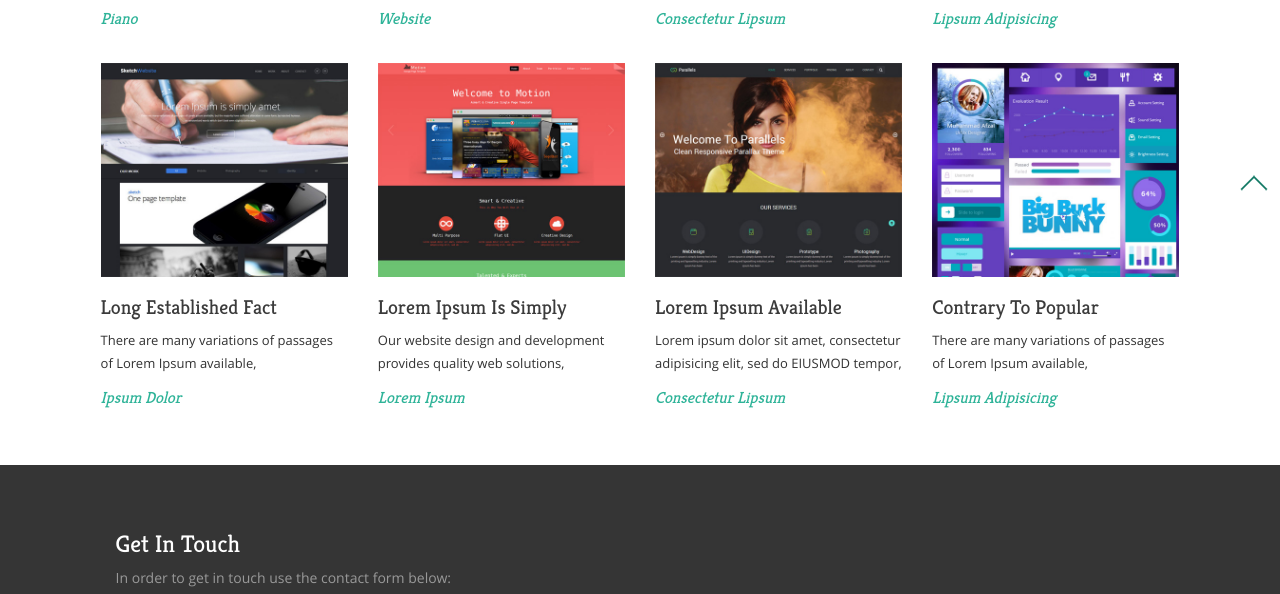
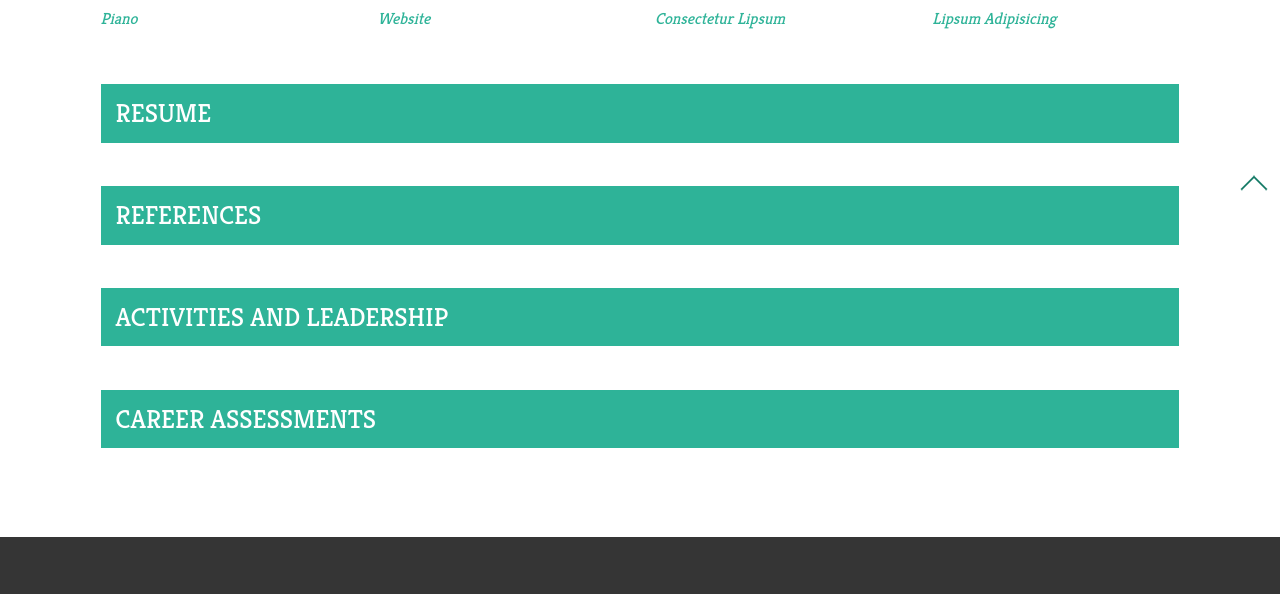
Before and after one commit to jakepf00/Website, a plain HTML site: page portfolio.html in a window 1280 px wide. Shown: the part 591-1185 px from the top of the page. Drawn offline with Linux system fonts and the light colour scheme.

Commit message:
Added my resume and other portfolio documents. Fixed the mission statement.

```diff
--- a/portfolio.html
+++ b/portfolio.html
@@ -75,7 +75,7 @@ License URL: http://creativecommons.org/licenses/by/3.0/
 <div class="container"><!-- start main -->
 	<div class="main row">
  	 	<h2 class="style">list of projects</h2>
-	 	 <div class="grids_of_4 row">
+	 		<div class="grids_of_4 row">
 				<div class="col-md-3 images_1_of_4">
 					<div class="fancyDemo">
 						<a rel="group" title="" href="images/pic1.jpg"><img src="images/pic1.jpg" alt=""class="img-responsive"/></a>
@@ -110,41 +110,10 @@ License URL: http://creativecommons.org/licenses/by/3.0/
 				</div>
 				<div class="clear"></div>
 			</div>
-	 	 <div class="grids_of_4 row">
-				<div class="col-md-3 images_1_of_4">
-					<div class="fancyDemo">
-						<a rel="group" title="" href="images/pic5.jpg"><img src="images/pic5.jpg" alt=""class="img-responsive"/></a>
-					</div>
-					 <h3><a href="single-page.html">long established fact</a></h3>
-					 <p class="para">There are many variations of passages of Lorem Ipsum available,</p>
-					 <h4><a href="single-page.html">ipsum dolor</a> </h4>
-				</div>
-				<div class="col-md-3 images_1_of_4">
-					<div class="fancyDemo">
-						<a rel="group" title="" href="images/pic6.jpg"><img src="images/pic6.jpg" alt=""class="img-responsive"/></a>
-					</div>
-					 <h3><a href="single-page.html">Lorem Ipsum is simply</a></h3>
-					 <p class="para">Our website design and development provides quality web solutions,</p>
-					 <h4><a href="single-page.html">Lorem ipsum</a></h4>
-				</div>
-				<div class="col-md-3 images_1_of_4">
-					<div class="fancyDemo">
-						<a rel="group" title="" href="images/pic7.jpg"><img src="images/pic7.jpg" alt=""class="img-responsive"/></a>
-					</div>
-				     <h3><a href="single-page.html">Lorem Ipsum available</a></h3>
-					 <p class="para">Lorem ipsum dolor sit amet, consectetur adipisicing elit, sed do EIUSMOD tempor,</p>
-					 <h4><a href="single-page.html">consectetur lipsum</a></h4>
-				</div>
-				<div class="col-md-3 images_1_of_4">
-					<div class="fancyDemo">
-						<a rel="group" title="" href="images/pic8.jpg"><img src="images/pic8.jpg" alt=""class="img-responsive"/></a>
-					</div>
-					  <h3><a href="single-page.html">Contrary to popular</a></h3>
-					 <p class="para">There are many variations of passages of Lorem Ipsum available,</p>
-					 <h4><a href="single-page.html">lipsum adipisicing</a></h4>
-				</div>
-				<div class="clear"></div>
-			</div>
+	 	<a href="documents/Resume.docx"><h2 class="style" style="color: white">resume</h2></a>
+	 	<a href="documents/References.docx"><h2 class="style" style="color: white">references</h2></a>
+	 	<a href="documents/Activities.docx"><h2 class="style" style="color: white">activities and leadership</h2></a>
+	 	<a href="documents/Career Assessments.docx"><h2 class="style" style="color: white">career assessments</h2></a>
 	</div>
 </div><!-- end main -->
 <div class="footer_bg" id="contact"><!-- start footer -->
```
Also changed, not shown: index.html (+7 -30 lines), images/blog_pic1.jpg (deleted), images/missionStatement.png (deleted), images/pic5.jpg (deleted), images/pic6.jpg (deleted), images/pic7.jpg (deleted), images/pic8.jpg (deleted), images/slider.jpg (deleted), images/slider1.jpg (deleted), 4 other files.
